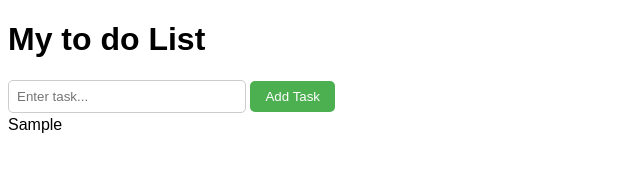
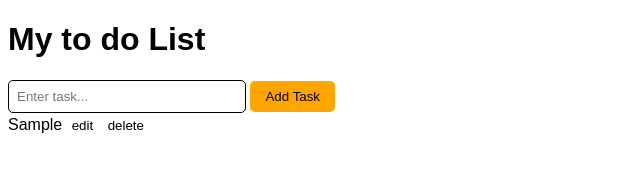
Before and after one commit to BreandenS/ToDoList, a plain HTML site: page index.html in a window 1280 px wide. Both pictures are taken after typing "Sample" into the empty fields and a click on the button "Add Task". Shown: the whole page, without its empty margins (0-640 px from the left). Drawn offline with Linux system fonts and the light colour scheme.

Commit message:
Update script.js
Add and if statement ,that if there is no task added then there is nothing to be printed.

```diff
--- a/index.js
+++ b/index.js
@@ -5,16 +5,20 @@ const taskListElement = document.getElementById("task-list");
 
 
 
+
 const addTaskFunction = (newTaskElement) => {
 
 
-    taskListArray.push(newTaskElement);
-    console.log(newTaskElement);
 
-   populateDom(taskListElement, newTaskElement);
+    if (newTaskElement) {
+
+        taskListArray.push(newTaskElement);
+        console.log(newTaskElement);
+
+        populateDom(taskListElement, newTaskElement);
+    }
 
 }
 
 
-
 taskFormElement.addEventListener("submit", handleFormSubmit);
--- a/style.css
+++ b/style.css
@@ -1,6 +1,6 @@
 body {
     font-family: Arial, sans-serif;
-    background-image: url('your-background-image-url.jpg');
+    background-image: url('');
     background-size: cover;
     background-position: center;
     background-repeat: no-repeat;
@@ -18,18 +18,18 @@ li {
 input[type="text"] {
     padding: 8px;
     width: 220px;
-    border: 1px solid #ccc;
+    border: 1px solid black;
     border-radius: 5px;
 }
 
 button {
     padding: 8px 15px;
     cursor: pointer;
-    background-color: #4CAF50;
-    color: #fff;
+    background-color:  orange;
+    color: black;
     border: none;
     border-radius: 5px;
-    transition: background-color 0.3s;
+    transition: background-color black;
 }
 
 button:hover {
@@ -40,7 +40,7 @@ button:hover {
 .edit-button {
     padding: 5px;
     cursor: pointer;
-    border: none;
+    border: black;
     background: none;
 }
 
```
